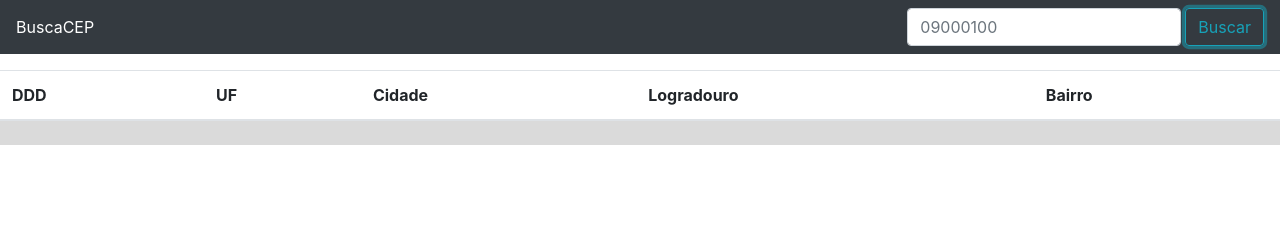
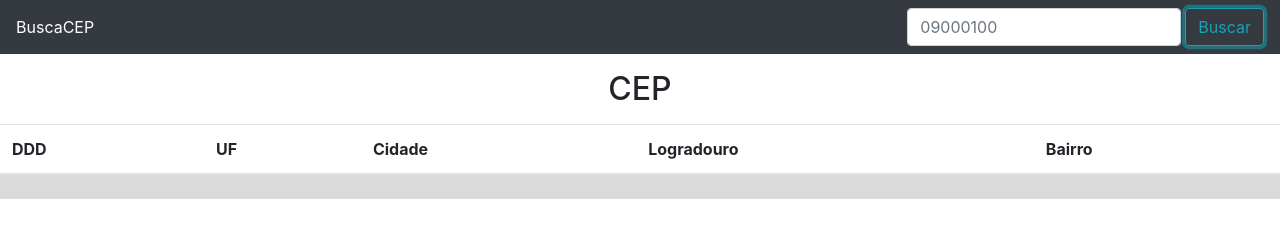
Before and after one commit to paolagarb/via-cep, a plain HTML site: page index.html in a window 1280 px wide. Both pictures are taken after a click on the button "Buscar". Drawn offline with Linux system fonts and the light colour scheme; no server answers.

Commit message:
Exibindo cep ao pesquisá-lo

```diff
--- a/index.html
+++ b/index.html
@@ -8,8 +8,6 @@
     <title>BuscaCEP</title>
 </head>
 <body>
-
-
     <nav class="navbar navbar-dark bg-dark">
         <div class="text-white">
             BuscaCEP
@@ -18,7 +16,12 @@
             <input class="form-control me-2" type="search" placeholder="09000100" id="cep">
             <button class="btn btn-outline-info ml-1" id="consultar">Buscar</button>
         </div>
-      </nav>
+    </nav>
+
+    <div class="mt-3 text-center">
+        <h2 id="cepTitulo">CEP</h2>
+    </div>
+
     <table class="table mt-3">
         <thead>
             <tr>
@@ -39,6 +42,7 @@
           </tr>
         </tbody>
     </table>
+
     <script type="text/javascript" src="/js/jquery-3.6.0.min.js"></script>
     <script type="text/javascript" src="/js/script.js"></script>
 </body>
--- a/js/script.js
+++ b/js/script.js
@@ -1,16 +1,19 @@
 
 
 $(function() {
+
+    $("#cepTitulo").hide();
     $("#consultar").on("click",  function() {
-
-    var cep = $('#cep').val();
-    var url = "https://viacep.com.br/ws/"+cep+"/json/";
+        var cep = $('#cep').val();
+        var url = "https://viacep.com.br/ws/"+cep+"/json/";
+        $('#cepTitulo').show();
 
         $.ajax({
             url: url,
             type: "GET",
             success: function(response) {
                 console.log(response);
+                $("#cepTitulo").html(response.cep);
                 $('#ddd').html(response.ddd);
                 $('#rua').html(response.logradouro);
                 $('#bairro').html(response.bairro);
```
